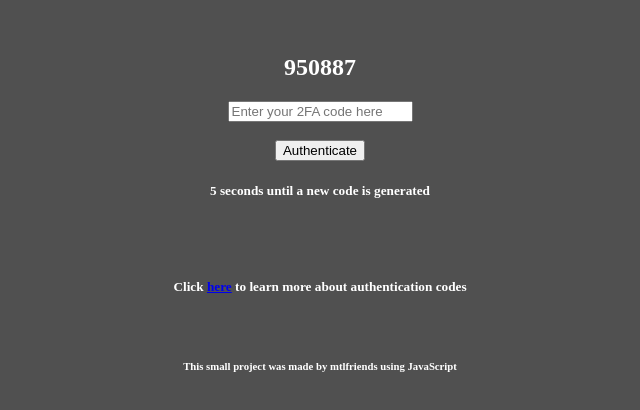
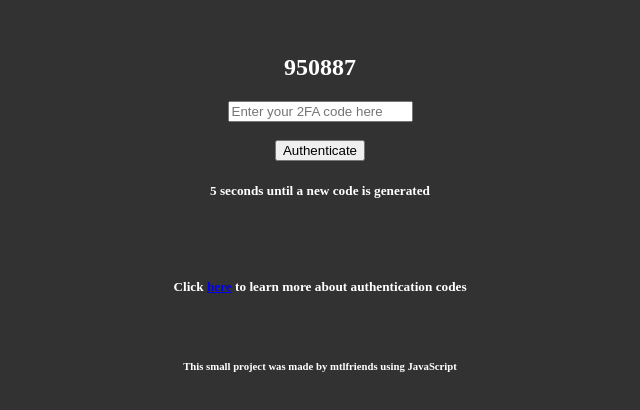
Before and after one commit to corpusssy/Random-Authentication-Code-Generator, a plain HTML site: page index.html in a window 1280 px wide. Shown: the part 102-512 px from the top of the page, without its empty margins (320-960 px from the left). Drawn offline with Linux system fonts and the light colour scheme.

Commit message:
Update style.css

```diff
--- a/style.css
+++ b/style.css
@@ -2,7 +2,7 @@ body {
     padding-top: 10%;
     text-align: center;
     color: white;
-    background-color: rgb(80, 80, 80);
+    background-color: rgb(50, 50, 50);
 }
 
 #context {
```
